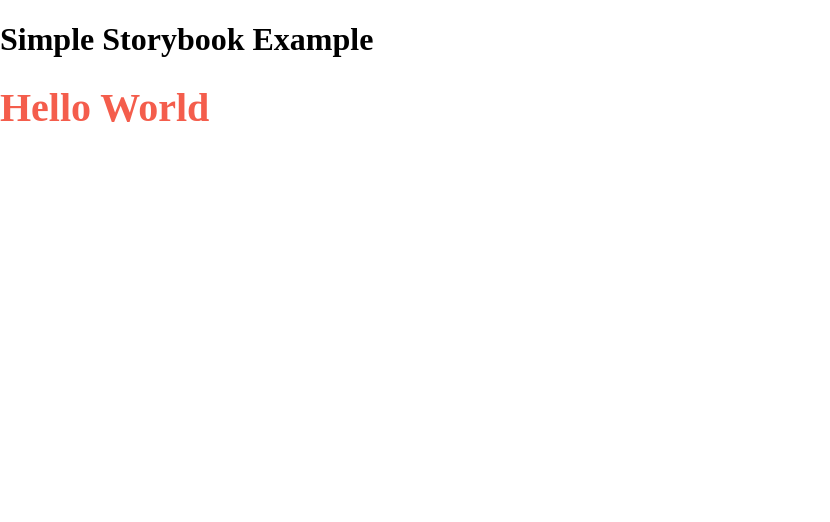
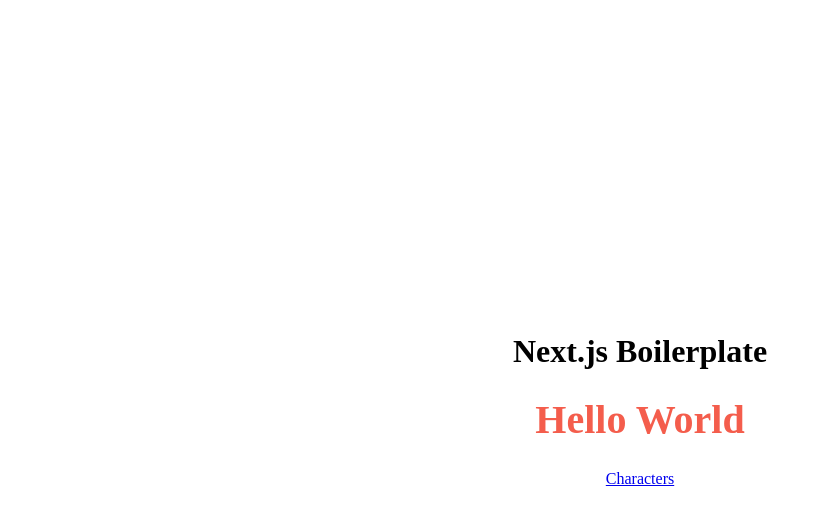
Before and after one commit to ahmetkapusuz/next-js-boilerplate, a Next.js app: page / in a window 1280 px wide. Shown: the top 522 px of the page, without its empty margins (0-830 px from the left). Built offline with nearby package versions, Linux system fonts and the light colour scheme; a web font is replaced by a local one.

Commit message:
Layout component setup

```diff
--- /dev/null
+++ b/src/components/Layout/index.js
@@ -0,0 +1,17 @@
+import React from 'react';
+import styled from 'styled-components';
+
+const Container = styled.div`
+  display: flex;
+  flex-direction: column;
+  width: 100vw;
+  height: 100vh;
+  justify-content: center;
+  align-items: center;
+`;
+
+const Layout = ({ children }) => {
+  return <Container>{children}</Container>;
+};
+
+export default Layout;
--- a/src/components/index.js
+++ /dev/null
@@ -1 +0,0 @@
-export { default as HelloWorld } from './HelloWorld';
--- a/src/pages/_app.js
+++ b/src/pages/_app.js
@@ -3,13 +3,16 @@
 import { ThemeProvider } from 'styled-components';
 import theme from '../styles/theme';
 import { GlobalStyle } from '../styles/global';
+import Layout from '../components/Layout';
 
 export default class MyApp extends App {
   render() {
     const { Component, pageProps } = this.props;
     return (
       <ThemeProvider theme={theme}>
-        <Component {...pageProps} />
+        <Layout>
+          <Component {...pageProps} />
+        </Layout>
         <GlobalStyle />
       </ThemeProvider>
     );
--- a/src/pages/index.js
+++ b/src/pages/index.js
@@ -1,7 +1,15 @@
+import Link from 'next/link';
+import styled from 'styled-components';
 import HelloWorld from '../components/HelloWorld';
+
+const Container = styled.div`
+  text-align: center;
+`;
+
 export default () => (
-  <div>
-    <h1>Simple Storybook Example</h1>
+  <Container>
+    <h1>Next.js Boilerplate</h1>
     <HelloWorld />
-  </div>
+    <Link href="/characters">Characters</Link>
+  </Container>
 );
```
Also changed, not shown: src/pages/characters/index.js (added, +7 -0 lines).
